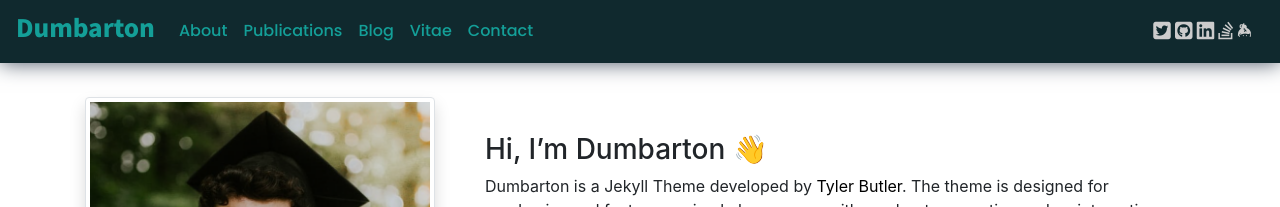
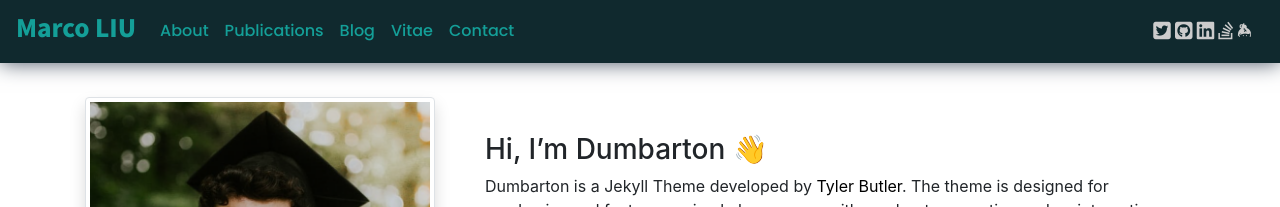
Before and after one commit to MarcoLIU27/marcoliu-website, a Jekyll site: the page built from index.md, in a window 1280 px wide. Shown: the top 207 px of the page. Built offline with Jekyll 4.4.1, drawn with Linux system fonts in a browser that asks for light colours; nearby versions of some CDN libraries; comment, search, counter and statistics services are not loaded; our own code applies the rules of GitHub Pages for plain Markdown files.

Commit message:
update config

```diff
--- a/Gemfile
+++ b/Gemfile
@@ -4,3 +4,4 @@ gem 'jekyll'                    #Needed since this is a theme for Jekyll
 gem 'jekyll-feed'
 gem 'jekyll-scholar'
 gem 'jekyll-environment-variables'
+gem "webrick"
--- a/_config.yml
+++ b/_config.yml
@@ -8,7 +8,7 @@
 # -----------BASE SETTINGS---------------#
 #========================================#
 
-title: Dumbarton
+title: Marco LIU
 email:
 description: a minimalistic jekyll theme for academics
 baseurl:                                       # the subpath of your site, e.g. /blog
```
